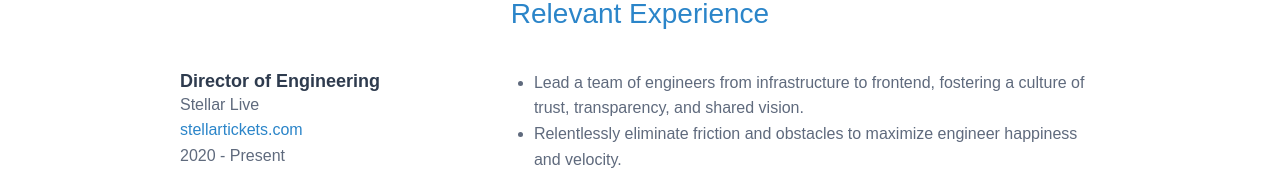
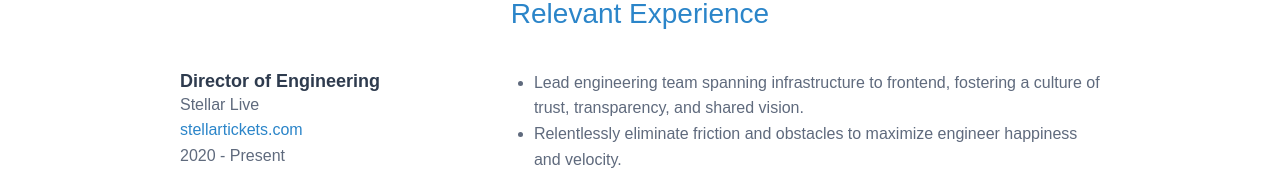
Before and after one commit to kroehre/kroehre.github.io, a plain HTML site: page index.html in a window 1280 px wide. Shown: the part 229-400 px from the top of the page. Drawn offline with Linux system fonts and the light colour scheme.

Commit message:
[squash]

```diff
--- a/index.html
+++ b/index.html
@@ -46,7 +46,7 @@ Stellar Live
 </ul>
 </div>
 <ul class='description'>
-<li>Lead a team of engineers from infrastructure to frontend, fostering a culture of trust, transparency, and shared vision.</li>
+<li>Lead engineering team spanning infrastructure to frontend, fostering a culture of trust, transparency, and shared vision.</li>
 <li>Relentlessly eliminate friction and obstacles to maximize engineer happiness and velocity.</li>
 <li>Maximize CI/CD automation to empower small, frequent deployments. We deploy 5-10 times a day, and most code changes (including IaC) are branched, reviewed, tested and deployed within 24 hours.</li>
 <li>Plan and execute iterative development of new features.<hr/></li>
```
